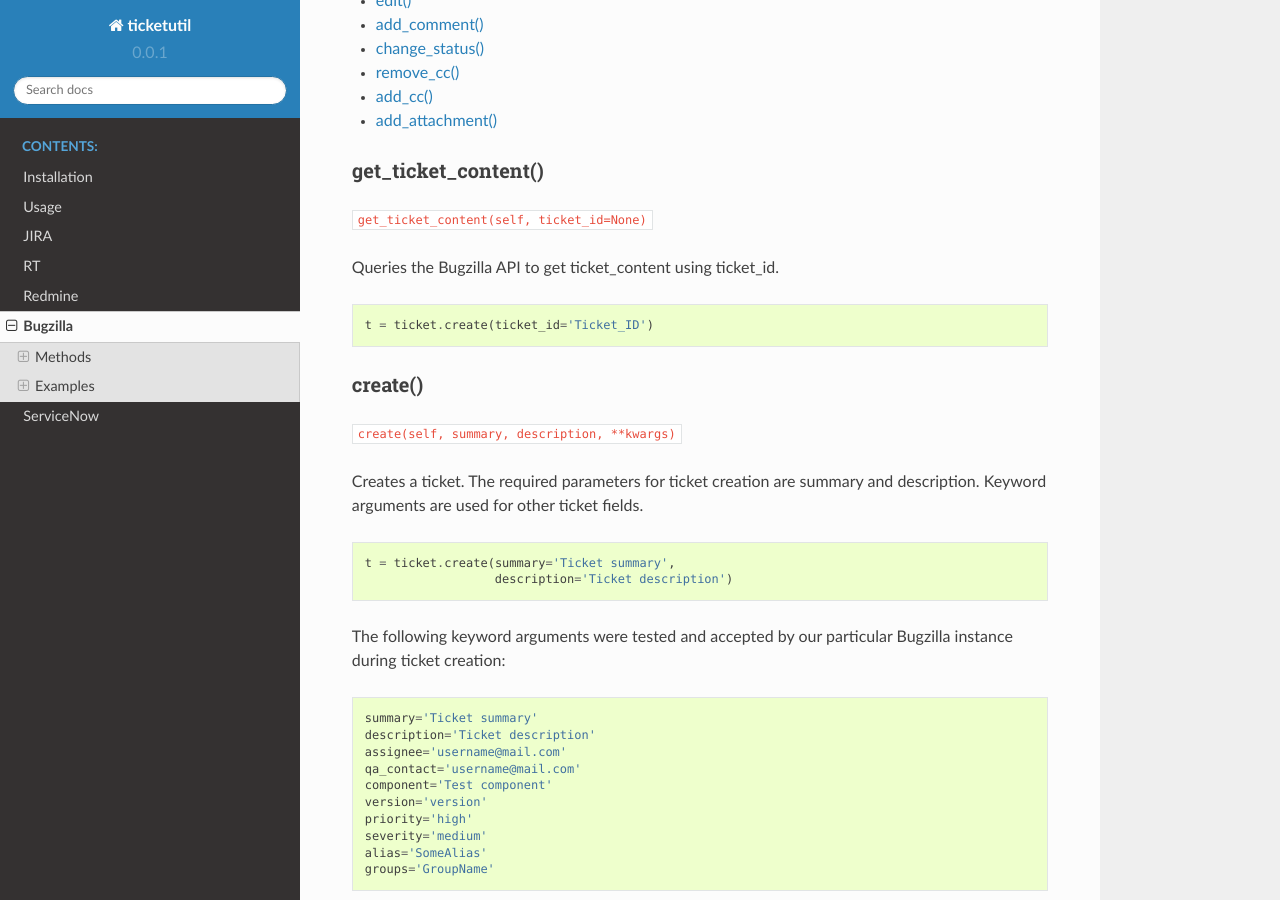
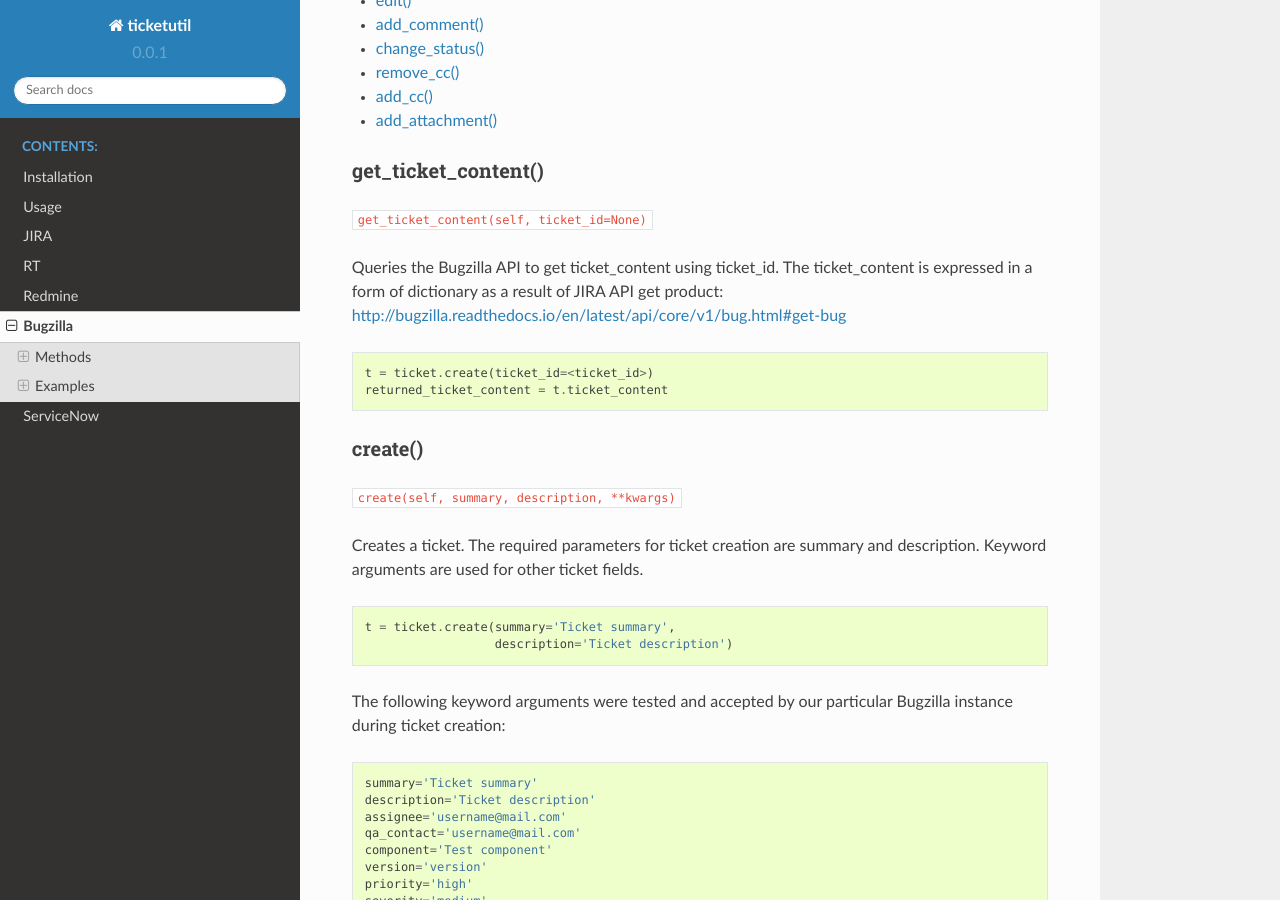
Before and after one commit to dmranck/ticketutil, a Sphinx documentation site: the page built from read-the-docs/source/Bugzilla.rst, in a window 1280 px wide and 900 px high, scrolled down 491 px. Built offline with Sphinx 7.4.7 and the Read the Docs theme 2.0.0, drawn with Linux system fonts in a browser that asks for light colours; some of the changed text lies outside the part shown.

Commit message:
Add changes after review

```diff
--- a/read-the-docs/source/Bugzilla.rst
+++ b/read-the-docs/source/Bugzilla.rst
@@ -30,11 +30,14 @@ get_ticket_content()
 
 ``get_ticket_content(self, ticket_id=None)``
 
-Queries the Bugzilla API to get ticket_content using ticket_id.
+Queries the Bugzilla API to get ticket_content using ticket_id. The
+ticket_content is expressed in a form of dictionary as a result of JIRA API
+get product: http://bugzilla.readthedocs.io/en/latest/api/core/v1/bug.html#get-bug
 
 .. code:: python
 
-    t = ticket.create(ticket_id='Ticket_ID')
+    t = ticket.create(ticket_id=<ticket_id>)
+    returned_ticket_content = t.ticket_content
 
 create()
 --------
@@ -273,6 +276,7 @@ Update existing Bugzilla tickets
 
     # Check the ticket content.
     t = ticket.get_ticket_id()
+    returned_ticket_content = t.ticket_content
 
     # Work with a different ticket.
     t = ticket.set_ticket_id(<new_ticket_id>)
--- a/read-the-docs/source/Usage.rst
+++ b/read-the-docs/source/Usage.rst
@@ -100,7 +100,7 @@ URL of the ticket. An example is below.
 
 .. note::
 
-    For ServiceNow, the user-accessible methods return a ``ticket_content``
+    For ServiceNow, JIRA and Bugzilla the user-accessible methods return a ``ticket_content``
     field, which contains a json representation of the current ticket's content.
     This will be expanded to the other ticketutil tools in the future. Access this
     data with ``t.ticket_content``.
```
